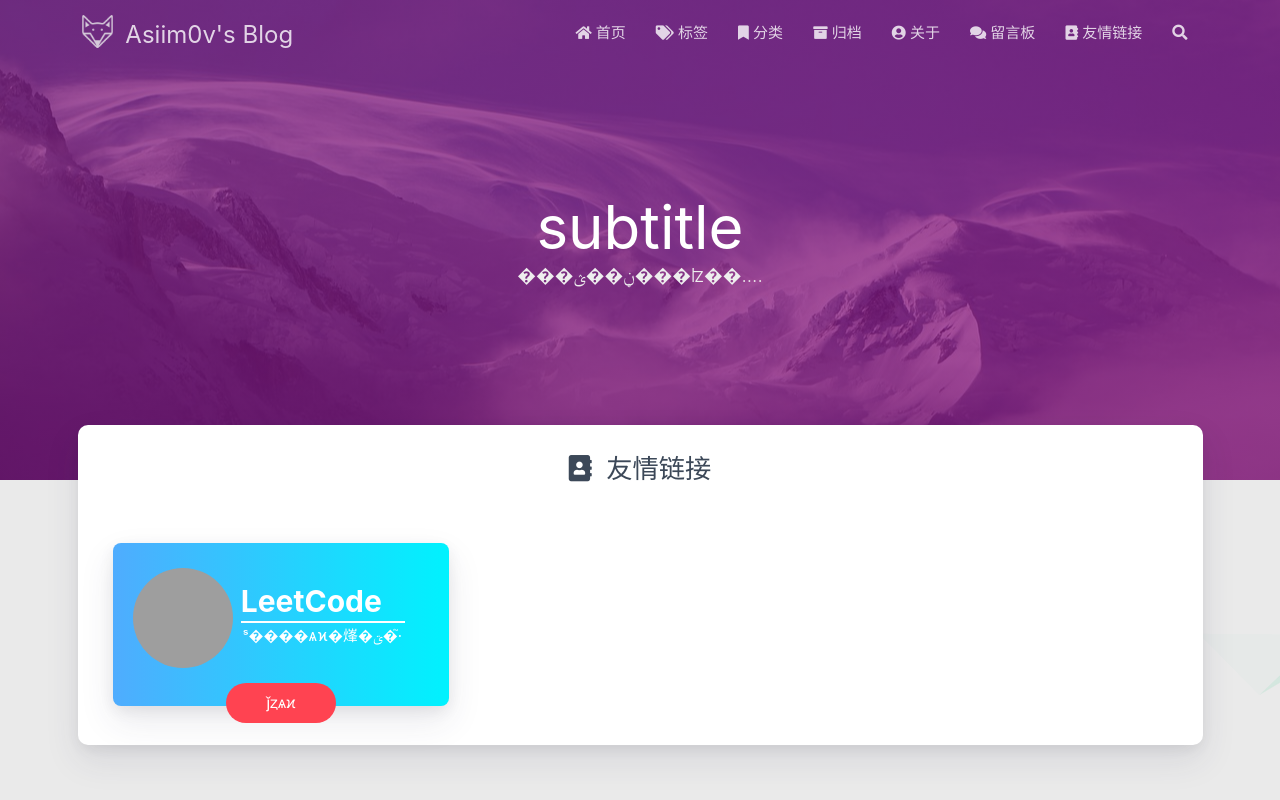
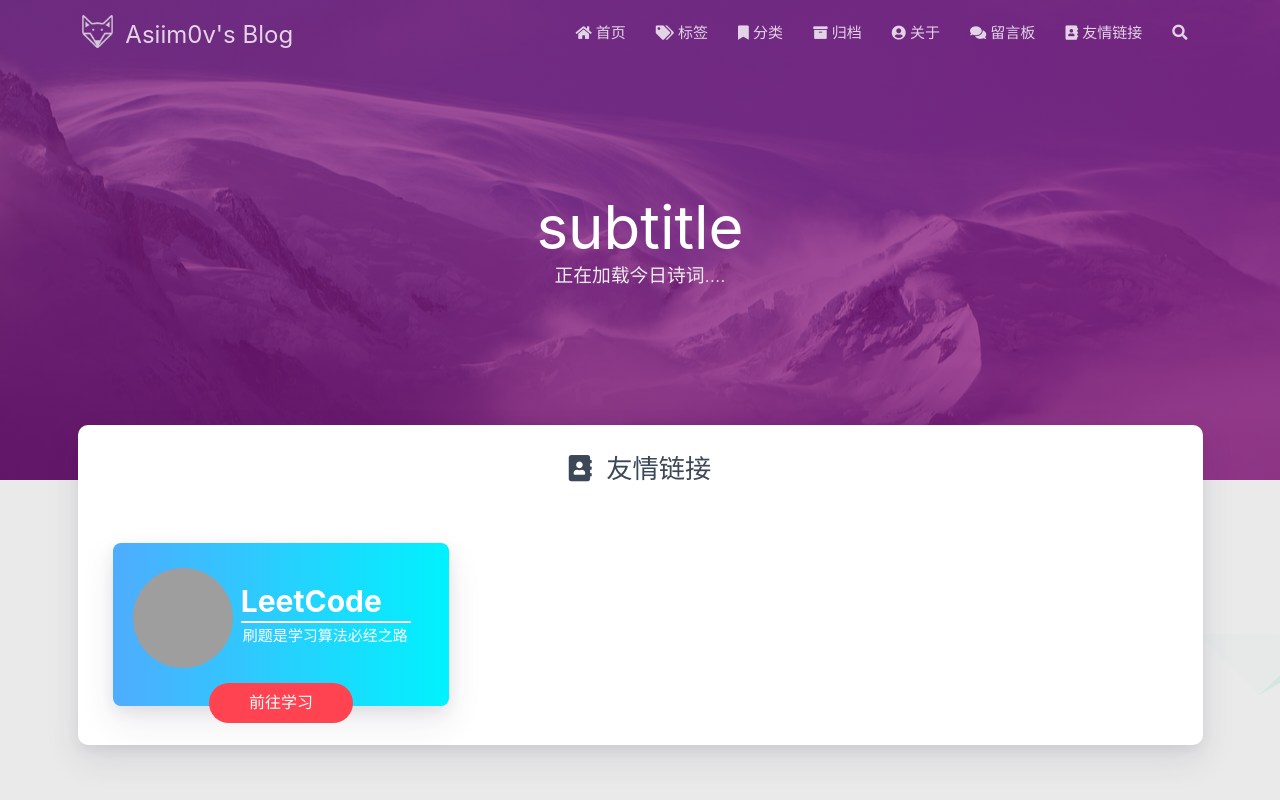
Before and after one commit to Asiim0v/Asiim0v.github.io, a plain HTML site: page friends/index.html in a window 1280 px wide. Shown: the top 800 px of the page. Drawn offline with Linux system fonts and the light colour scheme; some packages are replaced by stand-ins of ours; grey boxes are pictures that could not be loaded; a script that the page names is missing.

Commit message:
Site updated: 2021-02-21 17:44:01

```diff
--- a/friends/index.html
+++ b/friends/index.html
@@ -29,11 +29,17 @@
 
     <script src="/libs/jquery/jquery.min.js"></script>
     <script src="https://sdk.jinrishici.com/v2/browser/jinrishici.js" charset="utf-8"></script>
+    <script type="text/javascript">
+        jinrishici.load(function(result) {
+          // 自己的处理逻辑
+          console.log(result)
+        });
+      </script>
 
 <meta name="generator" content="Hexo 5.3.0">
 <style>.github-emoji { position: relative; display: inline-block; width: 1.2em; min-height: 1.2em; overflow: hidden; vertical-align: top; color: transparent; }  .github-emoji > span { position: relative; z-index: 10; }  .github-emoji img, .github-emoji .fancybox { margin: 0 !important; padding: 0 !important; border: none !important; outline: none !important; text-decoration: none !important; user-select: none !important; cursor: auto !important; }  .github-emoji img { height: 1.2em !important; width: 1.2em !important; position: absolute !important; left: 50% !important; top: 50% !important; transform: translate(-50%, -50%) !important; user-select: none !important; cursor: auto !important; } .github-emoji-fallback { color: inherit; } .github-emoji-fallback img { opacity: 0 !important; }</style>
-<link rel="stylesheet" href="/css/prism-tomorrow.css" type="text/css"><link rel="alternate" href="/atom.xml" title="Asiim0v's Blog" type="application/atom+xml">
-</head>
+<link rel="alternate" href="/atom.xml" title="Asiim0v's Blog" type="application/atom+xml">
+<link rel="stylesheet" href="/css/prism-tomorrow.css" type="text/css"></head>
 
 
 
@@ -325,7 +331,7 @@
             <div class="description center-align">
 
                     <!--  -->
-                    <span id="jinrishici-sentence">���ڼ��ؽ���ʫ��....</span>
+                    <span id="jinrishici-sentence">正在加载今日诗词....</span>
 
             </div>
         </div>
@@ -551,13 +557,13 @@
                                         <img src="https://static.leetcode-cn.com/cn-mono-assets/production/assets/logo-dark-cn.c42314a8.svg" alt="img">
                                         <div>
                                             <h1 class="friend-name">LeetCode</h1>
-                                            <p style="position: relative;top: -35px;">ˢ����ѧϰ�㷨�ؾ�֮·</p>
+                                            <p style="position: relative;top: -35px;">刷题是学习算法必经之路</p>
                                         </div>
                                     </div>
                                     <div class="friend-button">
                                         <a href="https://leetcode-cn.com/leetbook/" target="_blank"
                                             class="button button-glow button-rounded button-caution">
-                                            ǰȥѧϰ
+                                            前往学习
                                         </a>
                                     </div>
                                 </div>
```
Also changed, not shown: 2021/02/20/hello-world/index.html (+8 -2 lines), about/index.html (+9 -3 lines), archives/2021/02/index.html (+9 -3 lines), archives/2021/index.html (+9 -3 lines), archives/index.html (+9 -3 lines), categories/index.html (+9 -3 lines), contact/index.html (+9 -3 lines), index.html (+9 -3 lines), tags/index.html (+9 -3 lines).
